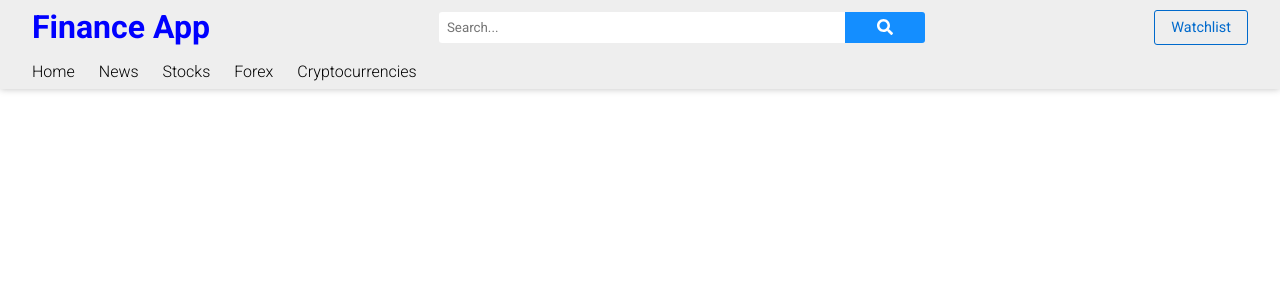
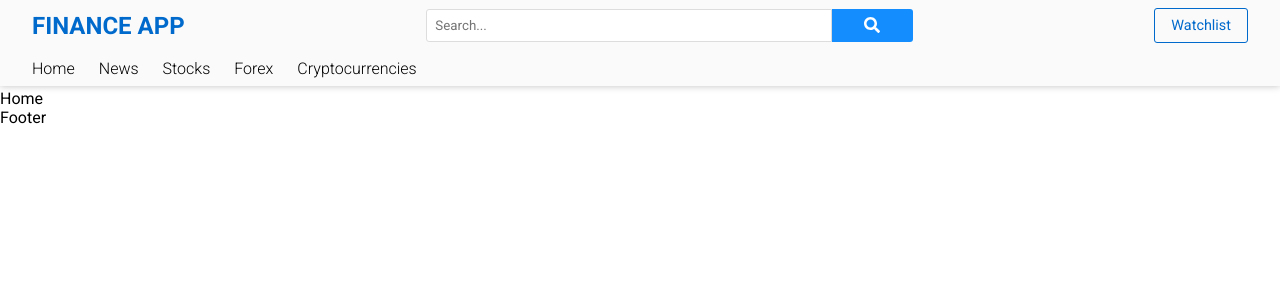
Before and after one commit to nicholas-newman1/stock-site, a React (Create React App) app: page / in a window 1280 px wide. Shown: the top 300 px of the page. Built offline with nearby package versions, Linux system fonts and the light colour scheme.

Commit message:
improved styling

```diff
--- a/src/components/Search.js
+++ b/src/components/Search.js
@@ -7,6 +7,10 @@ import { FontAwesomeIcon } from '@fortawesome/react-fontawesome';
 const Search = () => {
   const [text, setText] = useState('');
 
+  const handleFocus = (e) => {
+    e.target.style.border = '1px solid #777';
+  };
+
   return (
     <form className='search-form'>
       <input
@@ -15,6 +19,8 @@ const Search = () => {
         placeholder='Search...'
         value={text}
         onChange={(e) => setText(e.target.value)}
+        onFocus={(e) => (e.target.style.border = '1px solid #777')}
+        onBlur={(e) => (e.target.style.border = '1px solid #ddd')}
       />
 
       <Link
--- a/src/css/header.css
+++ b/src/css/header.css
@@ -2,7 +2,7 @@ header {
   position: fixed;
   top: 0;
   width: 100%;
-  background: #eee;
+  background: #fafafa;
   box-shadow: 0px 0px 7px rgba(0, 0, 0, 0.25);
 }
 
@@ -18,8 +18,10 @@ header {
 }
 
 .logo-content {
-  color: blue;
+  color: #006acc;
   font-weight: 700;
+  font-size: 1.5rem;
+  text-transform: uppercase;
 }
 
 .watchlist-link {
@@ -41,3 +43,6 @@ header {
   color: white;
   cursor: pointer;
 }
+
+@media (max-width: 600px) {
+}
--- a/src/css/search.css
+++ b/src/css/search.css
@@ -6,8 +6,9 @@
 .search-input {
   width: 100%;
   padding: 0.5rem;
-  border: none;
+  border: 1px solid #ddd;
   border-radius: 3px 0px 0px 3px;
+  outline: none;
 }
 
 .search-link {
--- a/src/index.css
+++ b/src/index.css
@@ -9,6 +9,10 @@
   font-family: 'Roboto', sans-serif;
 }
 
+main {
+  padding-top: 89px;
+}
+
 .container {
   max-width: 95%;
   margin: 0 auto;
```
